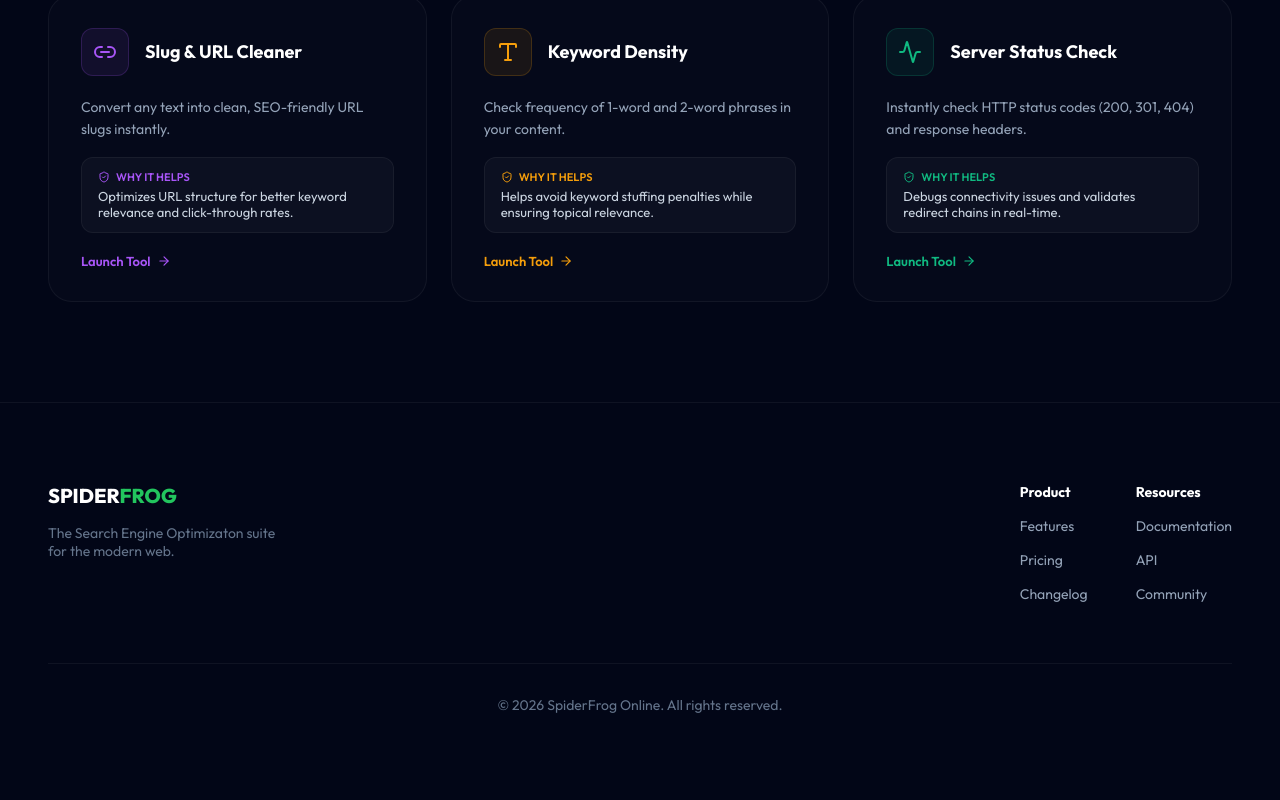
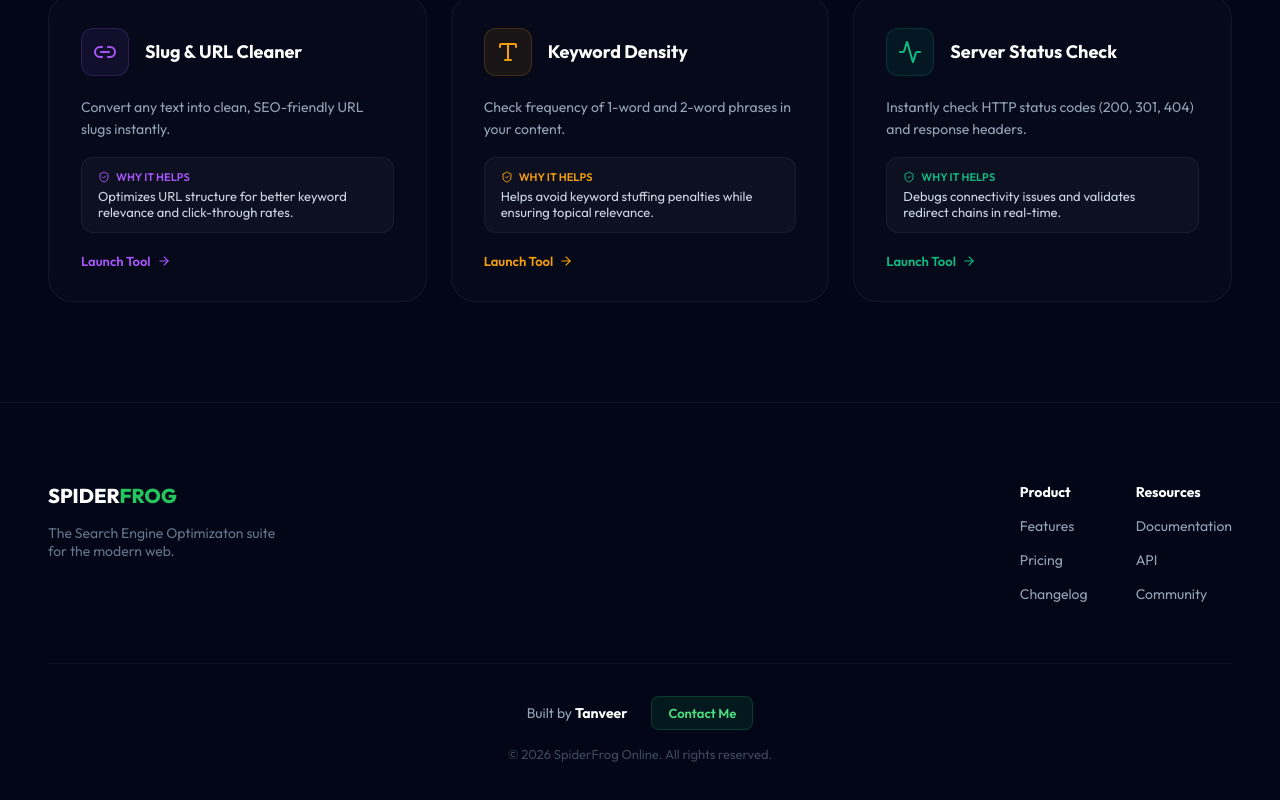
Before and after one commit to tanveerpy/seospider, a Next.js app: page / in a window 1280 px wide. Shown: the part 3005-3805 px from the top of the page. Built offline with nearby package versions, Linux system fonts and the light colour scheme.

Commit message:
feat: add credits and contact button to footer

```diff
--- a/src/app/page.tsx
+++ b/src/app/page.tsx
@@ -342,8 +342,30 @@
             </div>
           </div>
         </div>
-        <div style={{ maxWidth: '1200px', margin: '60px auto 0 auto', paddingTop: '32px', borderTop: '1px solid rgba(255,255,255,0.05)', textAlign: 'center' }}>
-          &copy; 2026 SpiderFrog Online. All rights reserved.
+        <div style={{ maxWidth: '1200px', margin: '60px auto 0 auto', paddingTop: '32px', borderTop: '1px solid rgba(255,255,255,0.05)', display: 'flex', flexDirection: 'column', gap: '16px', alignItems: 'center' }}>
+
+          <div style={{ display: 'flex', alignItems: 'center', gap: '24px' }}>
+            <span style={{ color: '#94a3b8' }}>Built by <strong style={{ color: '#fff' }}>Tanveer</strong></span>
+            <a href="mailto:dahajsainak@gmail.com" style={{
+              padding: '8px 16px',
+              background: 'rgba(34, 197, 94, 0.1)',
+              color: '#4ade80',
+              borderRadius: '8px',
+              textDecoration: 'none',
+              fontWeight: 600,
+              fontSize: '13px',
+              border: '1px solid rgba(34, 197, 94, 0.2)',
+              display: 'flex',
+              alignItems: 'center',
+              gap: '6px'
+            }}>
+              Contact Me
+            </a>
+          </div>
+
+          <div style={{ fontSize: '13px', opacity: 0.6 }}>
+            &copy; 2026 SpiderFrog Online. All rights reserved.
+          </div>
         </div>
       </footer>
     </div>
```
